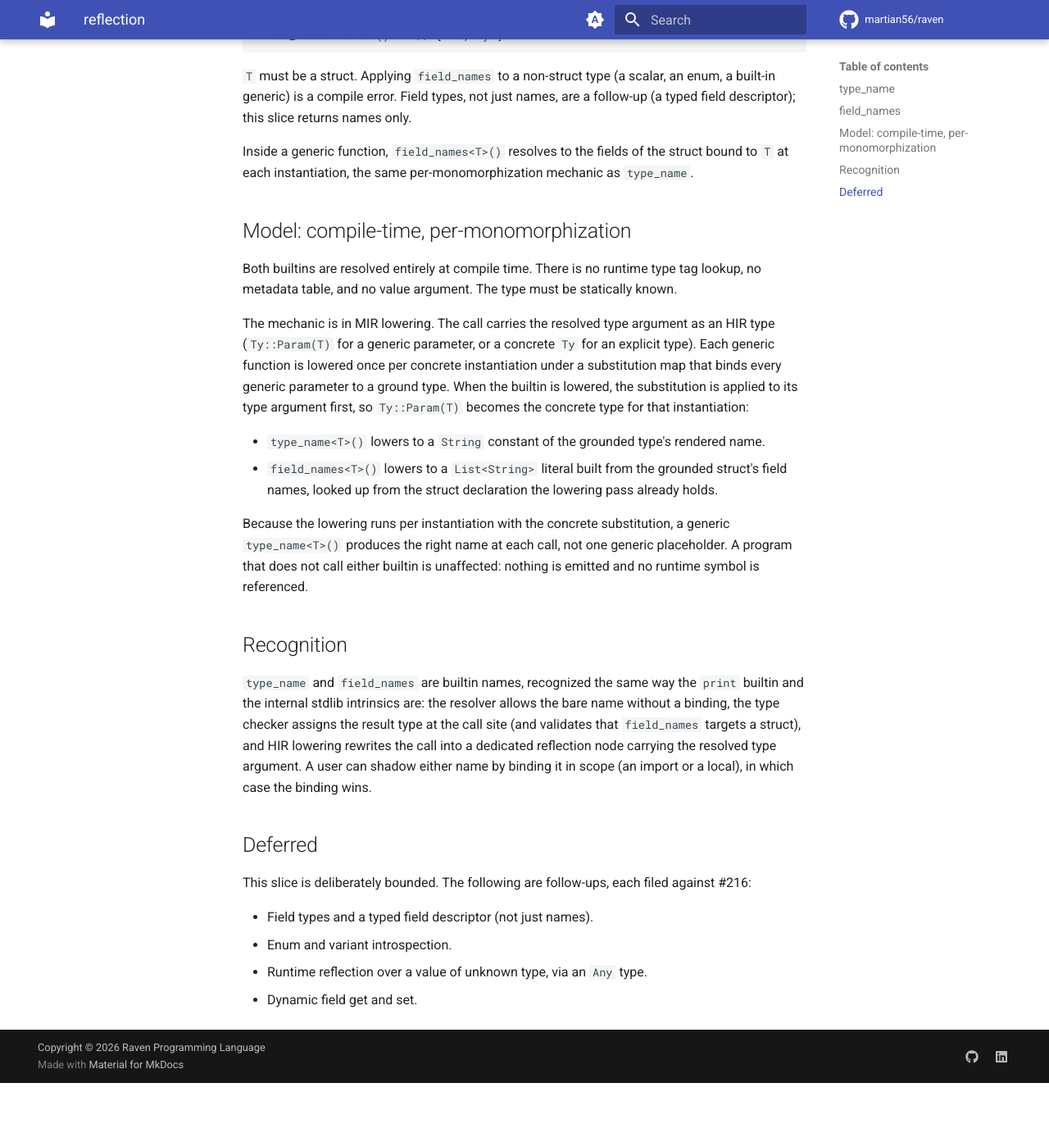
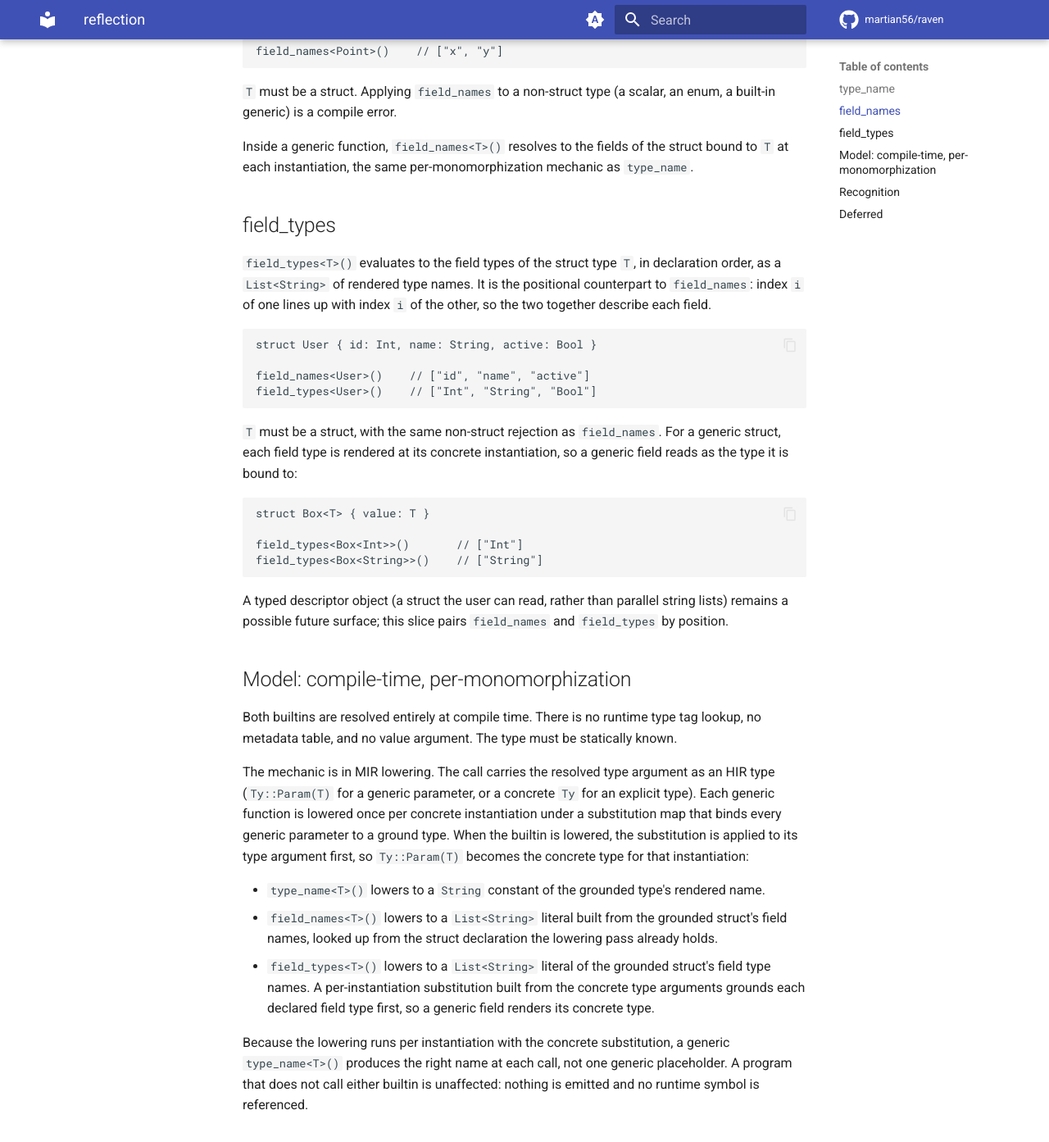
Before and after one commit to martian56/raven, an MkDocs documentation site: the page built from docs/v2/specs/reflection.md, in a window 1280 px wide and 1400 px high, scrolled down 1400 px. Shown: the top 1393 px of the window at 82% size. Built offline with MkDocs 1.6.1 and Material for MkDocs 9.7.7, drawn with Linux system fonts in a browser that asks for light colours; comment, search, counter and statistics services are not loaded; before the commit the page ends 2721 px from its top, so only the background shows below that; some of the changed text lies outside the part shown.

Commit message:
feat(reflection): add field_types<T>() compile-time builtin
field_types<T>() returns a struct's field type names in declaration order
as a List<String>, the positional counterpart to field_names<T>(): index i
of one lines up with index i of the other.

Like the other compile-time reflection builtins it resolves per
monomorphization. For a generic struct the declared field types carry the
struct's own Ty::Params; a per-instantiation substitution built from the
concrete type arguments grounds them, so field_types<Box<Int>>() yields
["Int"]. A non-struct type argument is rejected the same way field_names
rejects one.

Wires the builtin through the resolver allowlist, type checker, HIR node,
and MIR lowering, mirroring field_names. Adds tycheck unit tests, a codegen
smoke test, a golden example (examples/v2/use_field_types.rv), and updates
the reflection spec and language reference.

Fixes #227

````diff
--- a/Cargo.toml
+++ b/Cargo.toml
@@ -2,7 +2,7 @@
 members = [".", "raven-runtime"]
 
 [workspace.package]
-version = "2.1.2"
+version = "2.1.3"
 edition = "2021"
 authors = ["martian56"]
 license = "MIT"
--- a/docs/v2/specs/reflection.md
+++ b/docs/v2/specs/reflection.md
@@ -2,11 +2,12 @@
 
 Compile-time type reflection exposes a small amount of type information to
 user code, resolved while the program is compiled. This is the first slice
-of the reflection work tracked under issue #216. It ships two builtins:
+of the reflection work tracked under issue #216. It ships three builtins:
 
 ```raven
 type_name<T>() -> String
 field_names<T>() -> List<String>
+field_types<T>() -> List<String>
 ```
 
 Both take a single type argument and no value arguments. The type argument
@@ -65,13 +66,40 @@ field_names<Point>()    // ["x", "y"]
 ```
 
 `T` must be a struct. Applying `field_names` to a non-struct type (a
-scalar, an enum, a built-in generic) is a compile error. Field types,
-not just names, are a follow-up (a typed field descriptor); this slice
-returns names only.
+scalar, an enum, a built-in generic) is a compile error.
 
 Inside a generic function, `field_names<T>()` resolves to the fields of the
 struct bound to `T` at each instantiation, the same per-monomorphization
 mechanic as `type_name`.
+
+## field_types
+
+`field_types<T>()` evaluates to the field types of the struct type `T`, in
+declaration order, as a `List<String>` of rendered type names. It is the
+positional counterpart to `field_names`: index `i` of one lines up with
+index `i` of the other, so the two together describe each field.
+
+```raven
+struct User { id: Int, name: String, active: Bool }
+
+field_names<User>()    // ["id", "name", "active"]
+field_types<User>()    // ["Int", "String", "Bool"]
+```
+
+`T` must be a struct, with the same non-struct rejection as `field_names`.
+For a generic struct, each field type is rendered at its concrete
+instantiation, so a generic field reads as the type it is bound to:
+
+```raven
+struct Box<T> { value: T }
+
+field_types<Box<Int>>()       // ["Int"]
+field_types<Box<String>>()    // ["String"]
+```
+
+A typed descriptor object (a struct the user can read, rather than parallel
+string lists) remains a possible future surface; this slice pairs
+`field_names` and `field_types` by position.
 
 ## Model: compile-time, per-monomorphization
 
@@ -92,6 +120,10 @@ becomes the concrete type for that instantiation:
 - `field_names<T>()` lowers to a `List<String>` literal built from the
   grounded struct's field names, looked up from the struct declaration the
   lowering pass already holds.
+- `field_types<T>()` lowers to a `List<String>` literal of the grounded
+  struct's field type names. A per-instantiation substitution built from the
+  concrete type arguments grounds each declared field type first, so a
+  generic field renders its concrete type.
 
 Because the lowering runs per instantiation with the concrete substitution,
 a generic `type_name<T>()` produces the right name at each call, not one
@@ -100,10 +132,11 @@ unaffected: nothing is emitted and no runtime symbol is referenced.
 
 ## Recognition
 
-`type_name` and `field_names` are builtin names, recognized the same way
-the `print` builtin and the internal stdlib intrinsics are: the resolver
-allows the bare name without a binding, the type checker assigns the result
-type at the call site (and validates that `field_names` targets a struct),
+`type_name`, `field_names`, and `field_types` are builtin names, recognized
+the same way the `print` builtin and the internal stdlib intrinsics are: the
+resolver allows the bare name without a binding, the type checker assigns the
+result type at the call site (and validates that `field_names`/`field_types`
+target a struct),
 and HIR lowering rewrites the call into a dedicated reflection node carrying
 the resolved type argument. A user can shadow either name by binding it in
 scope (an import or a local), in which case the binding wins.
@@ -113,7 +146,6 @@ scope (an import or a local), in which case the binding wins.
 This slice is deliberately bounded. The following are follow-ups, each
 filed against #216:
 
-- Field types and a typed field descriptor (not just names).
+- A typed field descriptor object (a readable struct, not parallel string
+  lists); `field_types` covers the field-type information for now.
 - Enum and variant introspection.
-- Runtime reflection over a value of unknown type, via an `Any` type.
-- Dynamic field get and set.
````
Also changed, not shown: CHANGELOG.md (+1 -0 lines), docs/v2/guide/language-reference.md (+12 -7 lines), 11 other files.
